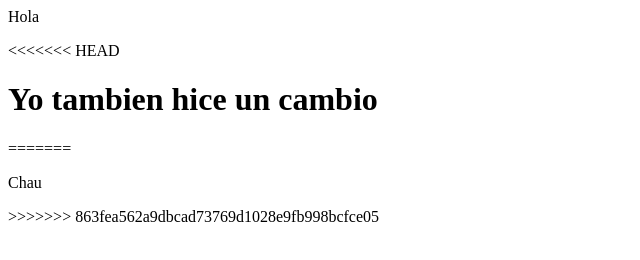
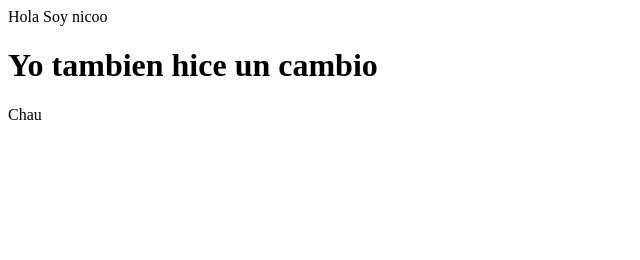
Before and after one commit to nicomanzanel/proyecto, a plain HTML site: page page1.html in a window 1280 px wide. Shown: the whole page, without its empty margins (0-640 px from the left). Drawn offline with Linux system fonts and the light colour scheme.

Commit message:
agregado

```diff
--- a/page1.html
+++ b/page1.html
@@ -3,12 +3,9 @@
         <title>Probando El conflicto</title>
     </head>
     <body>
-        <p>Hola</p>
-<<<<<<< HEAD
+        <p>Hola Soy nicoo</p>
 
         <h1>Yo tambien hice un cambio</h1>
-=======
         <p>Chau</p>
->>>>>>> 863fea562a9dbcad73769d1028e9fb998bcfce05
     </body>
 </html>
```
